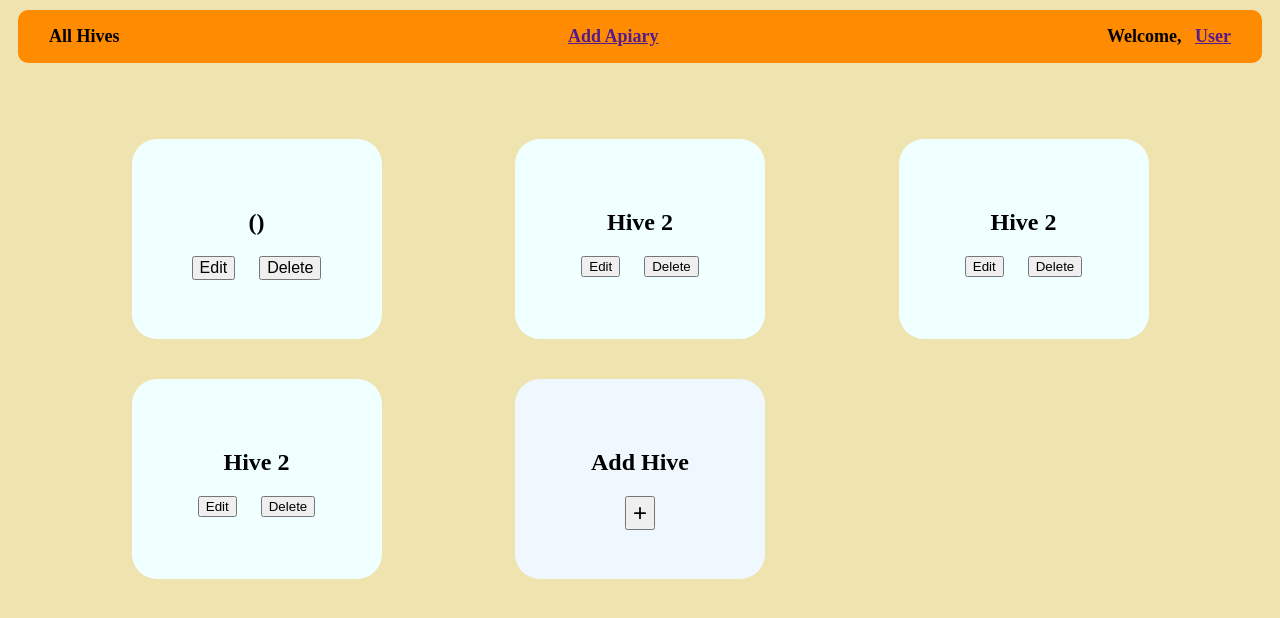
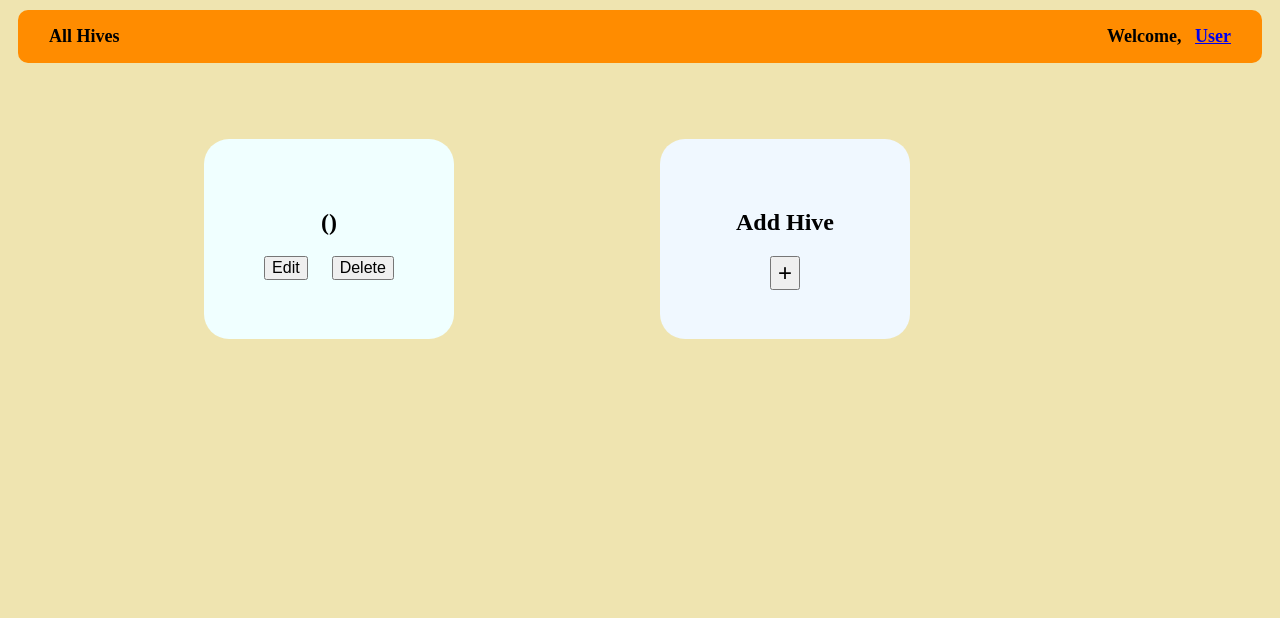
Before and after one commit to NeutrinoLiu/centralized_smart_dashboard, a Flask app: template templates/hives.html in a window 1280 px wide. Shown: the top 618 px of the page. Run offline with Flask 2, Linux system fonts and the light colour scheme; the template is opened without the code that fills it, so the values that code supplies are empty.

Commit message:
First "hive's" edit button shows the HTML of the edit hive page. Clicking the "User" Link shows the profile HTML page. Deleted "Add Apiary" link in navigation bar.

```diff
--- a/templates/hives.html
+++ b/templates/hives.html
@@ -1,6 +1,7 @@
 <!--This is the All Hives page. It lists all hives and apiaries that a
     logged in user has associated with their profile.
     Helpful Website: w3schools.com
+    Author: Brenna Kinder
     -->
 
 <!DOCTYPE html>
@@ -12,7 +13,7 @@
         ul {
             list-style-type: none;
             display: grid;
-            grid-template-columns: auto auto auto;
+            grid-template-columns: auto auto;
             justify-content: space-between;
             border-radius: 10px;
             margin: 10px;
@@ -61,43 +62,27 @@
 
 <body style="background-color:#EFE4B0;">
     <!--Head Navigation Bar-->
+    <!--TODO: Add urls to links-->
     <ul>
         <li><b>All Hives</b></li>
-        <li><b><a href="">Add Apiary</a></b></li>
         <!--This is where "Welcome <username>" would go-->
-        <li><b>Welcome, &nbsp; <a href="">User</a></b></li>
+        <li><b>Welcome, &nbsp; <a href="profile.html">User</a></b></li>
     </ul>
     <br>
     <br>
-    <!--Beginning of Hive and Apiary lists-->
+    <!--Beginning of Hive lists-->
     <!--TODO: make buttons do things
         TODO: add icons; my icons don't play nice...-->
     <div class="hive-container" ng-repeat="hive in hives | orderBy : 'id'">
         <div class="hive">
             <h2>({{hive.id}})</h2>
-            <input type="button" style="font-size:medium" ng-click="" value="Edit" />&nbsp; &nbsp; &nbsp;
+            <input type="button" style="font-size:medium" onclick="document.location='editHive.html'" value="Edit" />&nbsp; &nbsp; &nbsp;
             <input type="button" style="font-size:medium" ng-click="" value="Delete" />
-        </div>
-        <!--Hive 2 view example; To be deleted-->
-        <div class="hive">
-            <h2>Hive 2</h2>
-            <input type="button" onclick="" value="Edit" />&nbsp; &nbsp; &nbsp;
-            <input type="button" onclick="" value="Delete" />
-        </div>
-        <div class="hive">
-            <h2>Hive 2</h2>
-            <input type="button" onclick="" value="Edit" />&nbsp; &nbsp; &nbsp;
-            <input type="button" onclick="" value="Delete" />
-        </div>
-        <div class="hive">
-            <h2>Hive 2</h2>
-            <input type="button" onclick="" value="Edit" />&nbsp; &nbsp; &nbsp;
-            <input type="button" onclick="" value="Delete" />
         </div>
         <!--Add Hive function at the end-->
         <div class="addhive">
             <h2>Add Hive</h2>
-            <input type="button" style="font-size:x-large;" onclick="" value="+" />
+            <input type="button" style="font-size:x-large;" onclick="document.location=''" value="+" />
         </div>
     </div>
 
```
